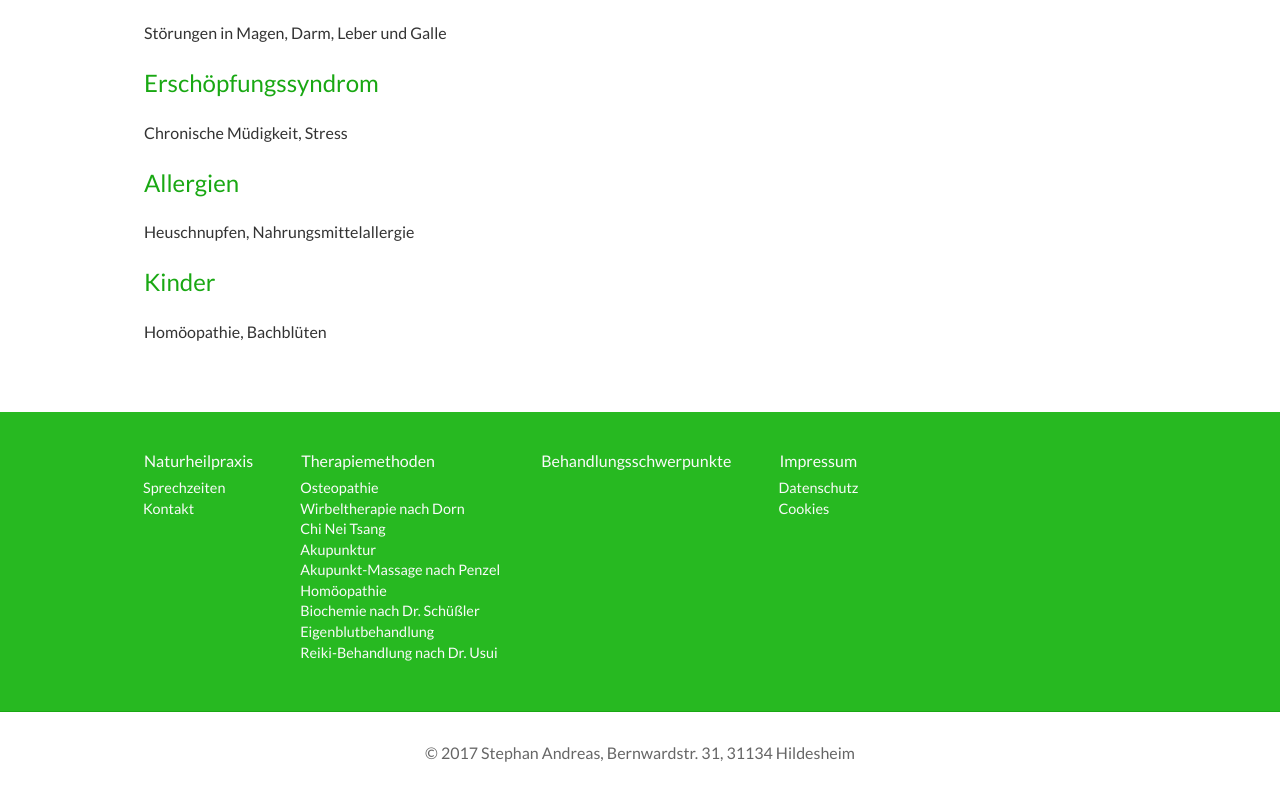
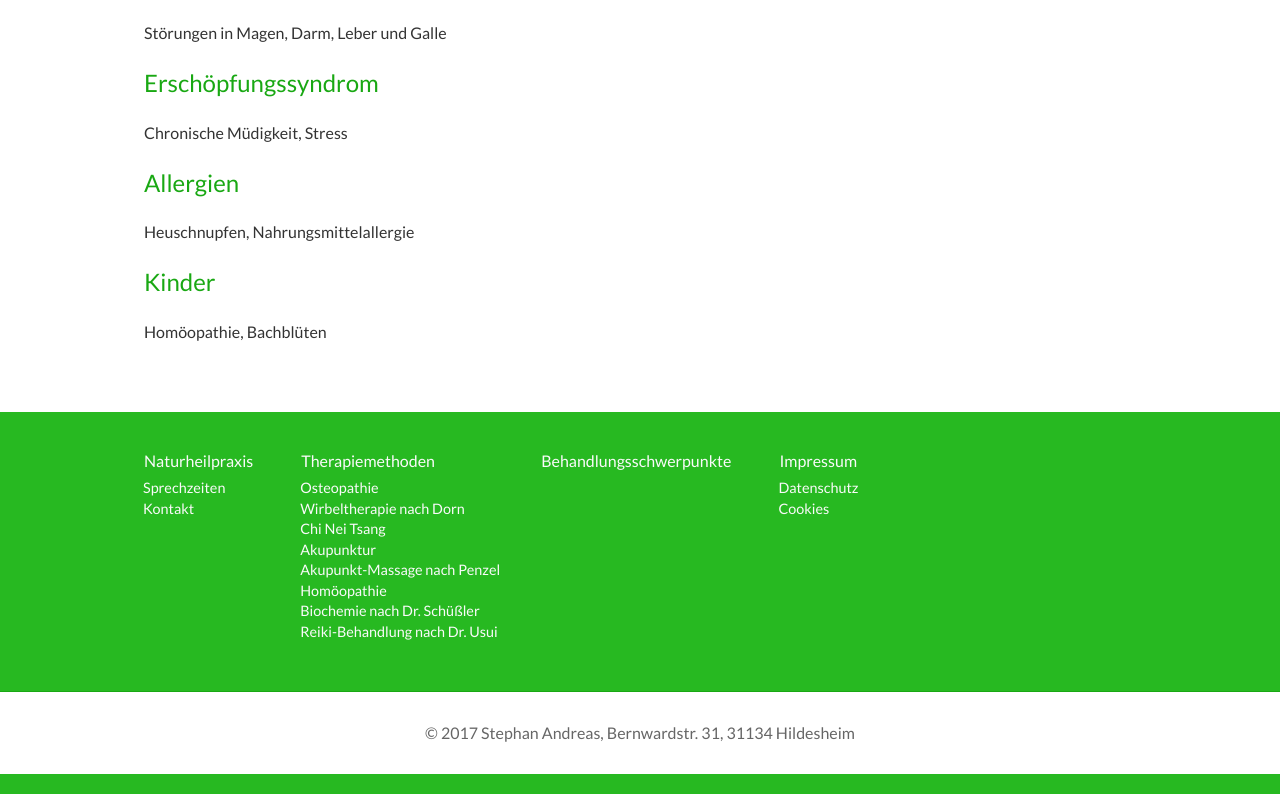
Before and after one commit to stephanandreas/stephanandreas.github.io, a plain HTML site: page Behandlungsschwerpunkte/index.html in a window 1280 px wide. Shown: the part 1060-1854 px from the top of the page. Drawn offline with nearby package versions, Linux system fonts and the light colour scheme.

Commit message:
Update index.html

```diff
--- a/Behandlungsschwerpunkte/index.html
+++ b/Behandlungsschwerpunkte/index.html
@@ -83,7 +83,7 @@
 			<a class="FooterLink" href="/Therapiemethoden/Akupunkt_Massage_nach_Penzel/">Akupunkt-Massage nach Penzel</a>
 			<a class="FooterLink" href="/Therapiemethoden/Homoeopathie/">Hom&#246;opathie</a>
 			<a class="FooterLink" href="/Therapiemethoden/Biochemie_nach_Dr_Schuessler/">Biochemie nach Dr. Sch&#252;&#223;ler</a>
-			<a class="FooterLink" href="/Therapiemethoden/Eigenblutbehandlung/">Eigenblutbehandlung</a>
+
 			<a class="FooterLink" href="/Therapiemethoden/Reiki_Behandlung_nach_Dr_Usui/">Reiki-Behandlung nach Dr. Usui</a>
 		</div>
 		<div class="FooterColumn">
```
